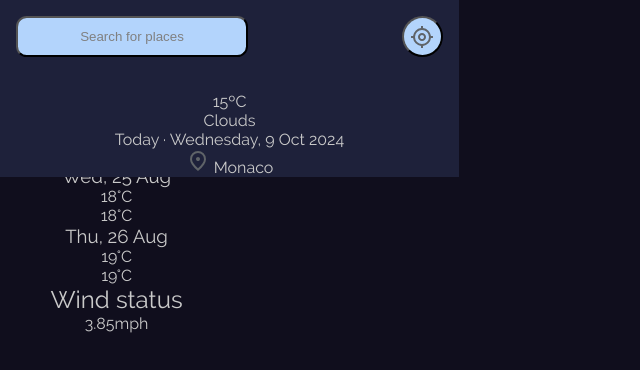
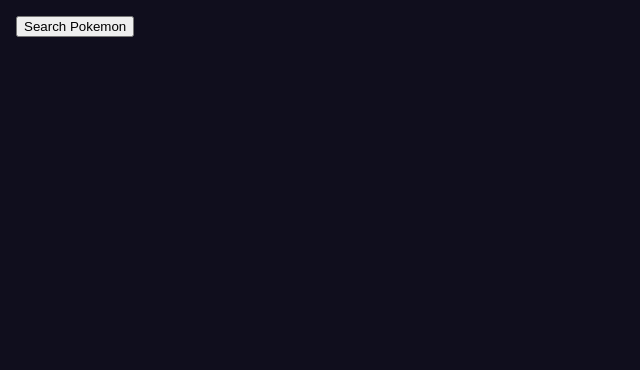
Before and after one commit to Clauudaw/Pokedex, a Vue app: page / in a window 1280 px wide. Shown: the top 370 px of the page, without its empty margins (0-640 px from the left). Built offline with nearby package versions, Linux system fonts and the light colour scheme.

Commit message:
feat: searchBar

```diff
--- a/src/App.vue
+++ b/src/App.vue
@@ -1,123 +1,99 @@
+<template>
+  <section id="app">
+    <button @click="toggleSearchBar">Search Pokemon</button>
 
-<template>
-  <section class="weather-app">
-    <header class="header">
-      <section class="header__section--buttons">
-        <button
-          class="header__button--search"
-          aria-label="Botón para acceder al botón de localizaciones "
-        >
-          Search for places
-        </button>
-        <button class="header__button--icon">
-          <svg
-            xmlns="http://www.w3.org/2000/svg"
-            height="24px"
-            viewBox="0 -960 960 960"
-            width="24px"
-            fill="#5f6368"
-          >
-            <path
-              d="M440-42v-80q-125-14-214.5-103.5T122-440H42v-80h80q14-125 103.5-214.5T440-838v-80h80v80q125 14 214.5 103.5T838-520h80v80h-80q-14 125-103.5 214.5T520-122v80h-80Zm40-158q116 0 198-82t82-198q0-116-82-198t-198-82q-116 0-198 82t-82 198q0 116 82 198t198 82Zm0-120q-66 0-113-47t-47-113q0-66 47-113t113-47q66 0 113 47t47 113q0 66-47 113t-113 47Zm0-80q33 0 56.5-23.5T560-480q0-33-23.5-56.5T480-560q-33 0-56.5 23.5T400-480q0 33 23.5 56.5T480-400Zm0-80Z"
-            />
-          </svg>
-        </button>
+    <section v-show="showSearchBar">
+      <input v-model="searchTerm" placeholder="Buscar Pokémon..." />
+      <button @click="handleSearch">Buscar</button>
+    </section>
 
-      </section>
-      <section class="header__section">
-        <picture>
-          <img src="" alt="" />
-        </picture>
-      </section>
-      <section class="header__section--temperatura">
-        <span>15</span>
-        <span>ºC</span>
-      </section>
-      <section class="header__section">
-        <p>Clouds</p>
-      </section>
-      <section class="header__section">
-        <span class="location-info"></span>
-      </section>
-    </header>
+    <section v-if="pokemonFound">
+      <img :src="pokemonImage" alt="Pokémon imagen" />
+      <p><strong>Name:</strong> {{ pokemon.name }}</p>
+      <p><strong>Type:</strong> {{ pokemon.type }}</p>
+      <p><strong>Description:</strong> {{ pokemon.description }}</p>
+    </section>
+
+    <section v-show="loading">Cargando...</section>
+  </section>
+</template>
 
 
 
-      <h2>Today's Highlights</h2>
-    <section class="day">
-        <h3>Sun, 22 Aug</h3>
-        <p>18°C</p>
-        <p>17°C</p>
-      </section>
-      <section class="day">
-        <h3>Tue, 24 Aug</h3>
-        <p>17°C</p>
-        <p>17°C</p>
-      </section>
-      <section class="day">
-        <h3>Wed, 25 Aug</h3>
-        <p>18°C</p>
-        <p>18°C</p>
-      </section>
-      <section class="day">
-        <h3>Thu, 26 Aug</h3>
-        <p>19°C</p>
-        <p>19°C</p>
-      </section>
-    </section>
-    <section class="wind-status">
-      <h2>Wind status</h2>
-      <p>3.85mph</p>
-    </section>
 
-</template>
 
-<script setup >
 
+
+
+
+
+
+
+
+
+
+
+
+
+
+
+
+
+
+<script setup>
+import { ref } from "vue";
 import { RouterLink, RouterView } from "vue-router";
 import HelloWorld from "./components/HelloWorld.vue";
 
+const showSearchBar = ref(false);
+const searchTerm = ref("");
+const loading = ref(false);
+const pokemonFound = ref(false);
 
-
-import { ref } from 'vue';
-
-function formatDate(date = new Date()) {
-  const days = ['Sunday', 'Monday', 'Tuesday', 'Wednesday', 'Thursday', 'Friday', 'Saturday']
-  const months = [
-    'Jan',
-    'Feb',
-    'Mar',
-    'Apr',
-    'May',
-    'Jun',
-    'Jul',
-    'Aug',
-    'Sep',
-    'Oct',
-    'Nov',
-    'Dec'
-  ]
-
-  const dayOfWeek = days[date.getDay()]
-  const dayOfMonth = date.getDate()
-  const month = months[date.getMonth()]
-  const year = date.getFullYear()
-
-  return `${dayOfWeek}, ${dayOfMonth} ${month} ${year}`
+function toggleSearchBar() {
+  showSearchBar.value = !showSearchBar.value;
 }
 
-function getLocation() {
-  return 'Monaco' //por ahora asi
+function handleSearch() {
+  if (!showSearchBar.value) {
+    console.log("No se puede buscar mientras la barra de búsqueda está oculta");
+    return;
+  }
+
+  loading.value = true;
+  setTimeout(() => {
+    loading.value = false;
+
+    if (searchTerm.value.toLowerCase() === "pikachu".toLowerCase()) {
+      pokemonFound.value = true;
+      pokemonImage.value = "pikachu.jpg";
+      pokemonName.value = "Pikachu";
+      pokemonType.value = "Electric";
+      pokemonDescription.value = "Un pequeño Pokémon eléctrico.";
+    } else {
+      pokemonFound.value = false;
+    }
+
+    searchTerm.value = "";
+  }, 1000); // Simula una búsqueda de 1 segundo
 }
 
-document.addEventListener('DOMContentLoaded', function () {
-  const locationInfo = document.querySelector('.location-info')
+const pokemonImage = ref("");
+const pokemonName = ref("");
+const pokemonType = ref("");
+const pokemonDescription = ref("");
 
-  locationInfo.innerHTML = `
-        <p>Today · ${formatDate()}</p>
-        <p> <svg xmlns="http://www.w3.org/2000/svg" height="1.5 em" viewBox="0 -960 960 960" width="24px" fill="#5f6368"><path d="M480-480q33 0 56.5-23.5T560-560q0-33-23.5-56.5T480-640q-33 0-56.5 23.5T400-560q0 33 23.5 56.5T480-480Zm0 294q122-112 181-203.5T720-552q0-109-69.5-178.5T480-800q-101 0-170.5 69.5T240-552q0 71 59 162.5T480-186Zm0 106Q319-217 239.5-334.5T160-552q0-150 96.5-239T480-880q127 0 223.5 89T800-552q0 100-79.5 217.5T480-80Zm0-480Z"/></svg> ${getLocation()}</p>
-    `
-})
+// Maneja la actualización de los datos del Pokémon encontrado
+function updatePokemonData() {
+  pokemonImage.value = pokemonImage.value;
+  pokemonName.value = pokemonName.value;
+  pokemonType.value = pokemonType.value;
+  pokemonDescription.value = pokemonDescription.value;
+}
+</script>
 
-
-</script>
+<style scoped>
+button {
+  margin-bottom: 10px;
+}
+</style>
```
